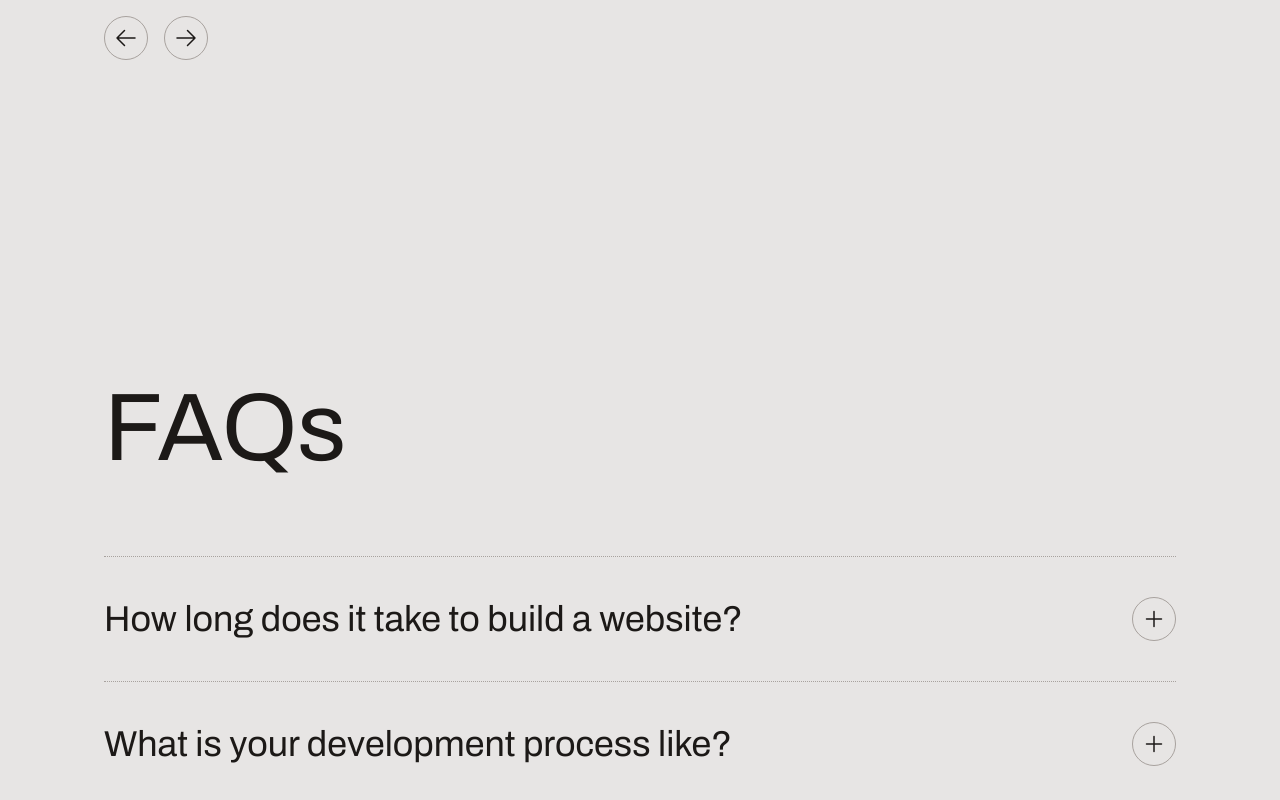
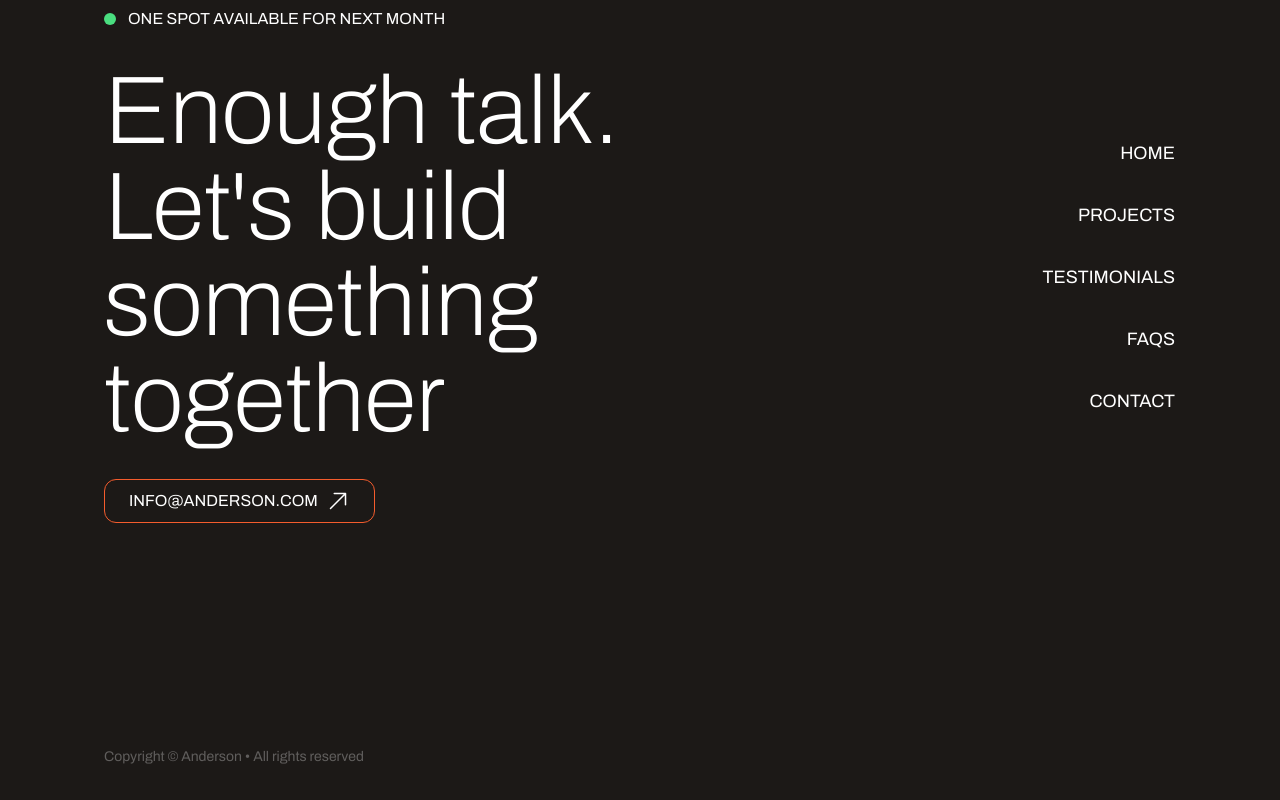
Before and after one commit to mobashirul-alam/minimal-portfolio, a Next.js app: page / in a window 1280 px wide. Shown: the part 4060-4860 px from the top of the page. Built offline with nearby package versions, Linux system fonts and the light colour scheme.

Commit message:
Footer added

```diff
--- a/src/app/page.tsx
+++ b/src/app/page.tsx
@@ -1,9 +1,9 @@
 import FAQs from "@/sections/FAQs";
+import Footer from "@/sections/Footer";
 import Header from "@/sections/Header";
 import Hero from "@/sections/Hero";
 import Intro from "@/sections/Intro";
 import Projects from "@/sections/Projects";
-import Testimonials from "@/sections/Testimonials";
 
 export default function Home() {
   return (
@@ -12,8 +12,9 @@
       <Hero />
       <Intro />
       <Projects />
-      <Testimonials />
+      {/* <Testimonials /> */}
       <FAQs />
+      <Footer />
     </>
   );
 }
--- a/src/sections/Footer.tsx
+++ b/src/sections/Footer.tsx
@@ -1,7 +1,56 @@
+import Button from "@/components/Button";
+import { iconArrowUpRight } from "@/utils/myIcons";
 import { FC } from "react";
 
 const Footer: FC = () => {
-  return <div>Footer</div>;
+  const navItems = [
+    { href: "#", label: "Home" },
+    { href: "#", label: "Projects" },
+    { href: "#", label: "Testimonials" },
+    { href: "#", label: "FAQs" },
+    { href: "#", label: "Contact" },
+  ];
+
+  return (
+    <footer className="bg-stone-900 text-white">
+      <div className="container">
+        <div className="section">
+          <div className="flex items-center gap-3">
+            <div className="size-3 rounded-full bg-green-400"></div>
+            <span className="uppercase">One spot available for next month</span>
+          </div>
+          <div className="grid md:grid-cols-3 md:items-center">
+            <div className="md:col-span-2">
+              <h2 className="text-4xl md:text-7xl lg:text-8xl mt-8 font-extralight">
+                Enough talk. Let&apos;s build something together
+              </h2>
+              <Button
+                variant="secondary"
+                iconAfter={iconArrowUpRight}
+                className="mt-8"
+              >
+                info@anderson.com
+              </Button>
+            </div>
+            <div>
+              <nav className="flex flex-col md:items-end gap-8 mt-16 md:mt-0">
+                {navItems.map(({ href, label }) => (
+                  <a href={href} key={label}>
+                    <Button variant="text" className="text-lg">
+                      {label}
+                    </Button>
+                  </a>
+                ))}
+              </nav>
+            </div>
+          </div>
+        </div>
+        <p className="py-16 text-white/30 text-sm">
+          Copyright &copy; Anderson &bull; All rights reserved
+        </p>
+      </div>
+    </footer>
+  );
 };
 
 export default Footer;
--- /dev/null
+++ b/src/utils/myIcons.js
@@ -0,0 +1,16 @@
+export const iconArrowUpRight = (
+  <svg
+    xmlns="http://www.w3.org/2000/svg"
+    fill="none"
+    viewBox="0 0 24 24"
+    stroke-width="1.5"
+    stroke="currentColor"
+    className="size-6"
+  >
+    <path
+      stroke-linecap="round"
+      stroke-linejoin="round"
+      d="m4.5 19.5 15-15m0 0H8.25m11.25 0v11.25"
+    />
+  </svg>
+);
```
